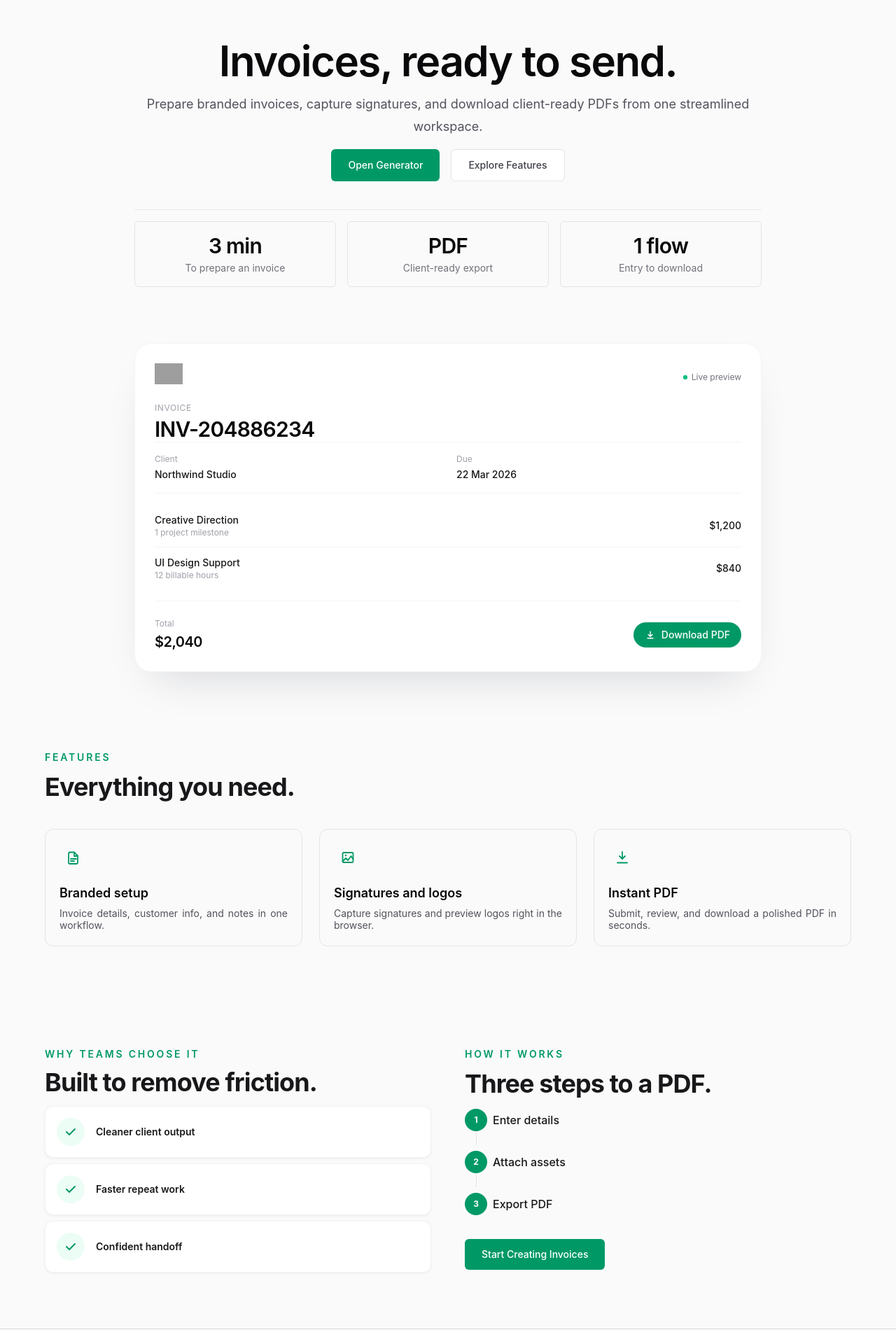
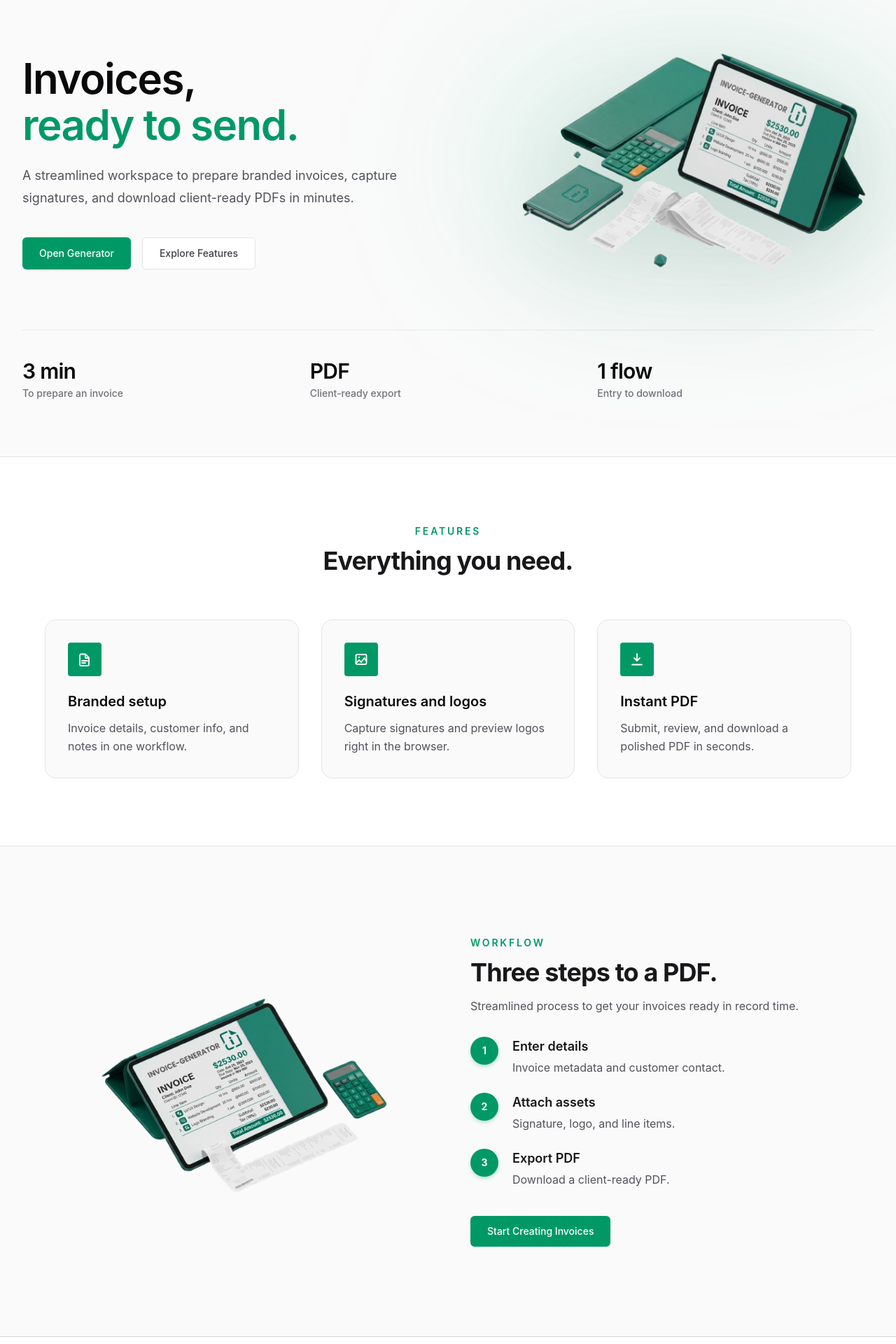
Before and after one commit to trianandafajar/Invoice-Generator-Frontend, a Vue app: page / in a window 1280 px wide. Shown: the part 80-2000 px from the top of the page at 70% size. Built offline with nearby package versions, Linux system fonts and the light colour scheme; grey boxes are pictures that could not be loaded.

Commit message:
feat: add landing page with feature showcase and workflow overview

```diff
--- a/src/views/LandingView.vue
+++ b/src/views/LandingView.vue
@@ -1,7 +1,6 @@
 <script setup lang="ts">
 import Footer from '../components/Footer.vue'
 import Header from '../components/Header.vue'
-import LogoMark from '../components/LogoMark.vue'
 import MarketingFeatureIcon from '../components/MarketingFeatureIcon.vue'
 import { RouterLink } from 'vue-router'
 
@@ -9,11 +8,6 @@ const stats = Object.freeze([
   { value: '3 min', label: 'To prepare an invoice' },
   { value: 'PDF', label: 'Client-ready export' },
   { value: '1 flow', label: 'Entry to download' },
-])
-
-const previewItems = Object.freeze([
-  { name: 'Creative Direction', meta: '1 project milestone', price: '$1,200' },
-  { name: 'UI Design Support', meta: '12 billable hours', price: '$840' },
 ])
 
 const features = Object.freeze([
@@ -34,33 +28,18 @@ const features = Object.freeze([
   },
 ])
 
-const differentiators = Object.freeze([
-  {
-    title: 'Cleaner client output',
-    description: 'Focuses on the information that matters most.',
-  },
-  {
-    title: 'Faster repeat work',
-    description: 'Sectioned inputs and live previews remove friction.',
-  },
-  {
-    title: 'Confident handoff',
-    description: 'Collect, attach, and export without switching tools.',
-  },
-])
-
 const steps = Object.freeze([
   {
     title: 'Enter details',
-    description: 'Invoice metadata, billing, and customer contact.',
+    description: 'Invoice metadata and customer contact.',
   },
   {
     title: 'Attach assets',
-    description: 'Signature, logo, and line items with totals.',
+    description: 'Signature, logo, and line items.',
   },
   {
     title: 'Export PDF',
-    description: 'Submit and download a client-ready PDF.',
+    description: 'Download a client-ready PDF.',
   },
 ])
 </script>
@@ -70,167 +49,104 @@ const steps = Object.freeze([
     <Header :show-features-link="true" />
 
     <main id="main-content" tabindex="-1">
-      <section class="px-5 pb-20 pt-10 sm:px-6 lg:px-8 lg:pb-20 lg:pt-10" aria-labelledby="landing-hero-title">
-        <div class="mx-auto max-w-6xl">
-          <div class="text-center justify-center max-w-4xl mx-auto">
+      <section class="px-5 pt-10 sm:px-6 lg:px-8 lg:pt-20 overflow-hidden" aria-labelledby="landing-hero-title">
+        <div class="mx-auto max-w-7xl">
+          <div class="grid gap-12 lg:grid-cols-2 items-center">
+            <div class="max-w-2xl">
               <h1 id="landing-hero-title"
-              class="mt-6 text-5xl font-semibold text-center tracking-tight text-zinc-950 sm:text-6xl">
-              Invoices, ready to send.
+                class="text-5xl font-semibold tracking-tight text-zinc-950 sm:text-6xl leading-[1.1]">
+                Invoices, <br class="hidden sm:block" />
+                <span class="text-emerald-600">ready to send.</span>
               </h1>
-            <p class="mt-4 text-lg leading-8 text-zinc-600">
-              Prepare branded invoices, capture signatures, and download client-ready PDFs from one streamlined
-              workspace.
+              <p class="mt-6 text-lg leading-8 text-zinc-600">
+                A streamlined workspace to prepare branded invoices, capture signatures, and download client-ready PDFs
+                in minutes.
               </p>
 
-            <div class="mt-4 flex flex-col gap-4 sm:flex-row justify-center">
-              <RouterLink to="/generator" class="app-button app-button-primary app-button-lg justify-center">
+              <div class="mt-10 flex flex-col gap-4 sm:flex-row">
+                <RouterLink to="/generator" class="app-button app-button-primary app-button-lg justify-center px-8">
                   Open Generator
                 </RouterLink>
-              <a href="#features" class="app-button app-button-secondary app-button-lg justify-center">
+                <a href="#features" class="app-button app-button-secondary app-button-lg justify-center px-8">
                   Explore Features
                 </a>
               </div>
+            </div>
 
-            <div class="mt-10 grid gap-4 border-t border-zinc-200/70 pt-4 sm:grid-cols-3">
-              <div v-for="stat in stats" class="border border-zinc-200 rounded-md p-4" :key="stat.label">
+            <div class="relative lg:scale-110 lg:translate-x-10">
+              <!-- Subtle background glow -->
+              <div class="absolute inset-0 bg-emerald-500/10 blur-[100px] rounded-full -z-10"></div>
+              <img src="/preview1.png" alt="Invoice Generator Dashboard Preview"
+                class="w-full h-auto drop-shadow-[0_32px_64px_rgba(0,0,0,0.12)]" />
+            </div>
+          </div>
+
+          <div class="mt-20 grid gap-4 border-t border-zinc-200/70 pt-10 sm:grid-cols-3 mb-20">
+            <div v-for="stat in stats" class="flex flex-col items-center sm:items-start" :key="stat.label">
               <p class="text-3xl font-semibold tracking-tight text-zinc-950">{{ stat.value }}</p>
-                <p class="mt-1 text-sm text-zinc-500">{{ stat.label }}</p>
-              </div>
+              <p class="mt-1 text-sm text-zinc-500 font-medium">{{ stat.label }}</p>
             </div>
           </div>
         </div>
       </section>
 
-      <section class="px-5 pb-20 sm:px-6 lg:px-8 lg:pb-24" aria-label="Invoice preview">
-        <div class="mx-auto max-w-4xl">
-          <div
-            class="relative overflow-hidden rounded-3xl border border-zinc-100 bg-white p-7 text-zinc-950 shadow-[0_30px_60px_-30px_rgba(15,23,42,0.18)]">
-            <div class="flex items-center justify-between">
-              <LogoMark size="sm" class-name="shrink-0" />
-              <span class="inline-flex items-center gap-1.5 text-xs text-zinc-500">
-                <span class="relative flex h-1.5 w-1.5">
-                  <span
-                    class="absolute inline-flex h-full w-full animate-ping rounded-full bg-emerald-400 opacity-75"></span>
-                  <span class="relative inline-flex h-1.5 w-1.5 rounded-full bg-emerald-500"></span>
-                </span>
-                Live preview
-              </span>
-            </div>
-
-            <div class="mt-4 flex items-center justify-between">
-              <div>
-                <p class="text-xs uppercase tracking-wider text-zinc-400">Invoice</p>
-                <p class="mt-1 text-3xl font-semibold tracking-tight text-zinc-950">INV-204886234</p>
-              </div>
-            </div>
-
-            <div class="grid grid-cols-2 gap-6 border-t border-zinc-100 pt-4 text-sm">
-              <div>
-                <p class="text-xs text-zinc-400">Client</p>
-                <p class="mt-1 font-medium text-zinc-900">Northwind Studio</p>
-              </div>
-              <div>
-                <p class="text-xs text-zinc-400">Due</p>
-                <p class="mt-1 font-medium text-zinc-900">22 Mar 2026</p>
-              </div>
-            </div>
-
-            <div class="mt-4 border-t border-zinc-100 pt-4">
-              <ul class="divide-y divide-zinc-100 text-sm">
-                <li v-for="item in previewItems" :key="item.name" class="flex items-center justify-between py-3">
-                  <div>
-                    <p class="font-medium text-zinc-900">{{ item.name }}</p>
-                    <p class="text-xs text-zinc-400">{{ item.meta }}</p>
-                  </div>
-                  <p class="font-medium text-zinc-900">{{ item.price }}</p>
-                </li>
-              </ul>
-            </div>
-
-            <div class="mt-4 flex items-center justify-between border-t border-zinc-100 pt-6">
-              <div>
-                <p class="text-xs text-zinc-400">Total</p>
-                <p class="mt-1 text-xl font-semibold tracking-tight text-zinc-950">$2,040</p>
-              </div>
-              <button type="button"
-                class="inline-flex items-center gap-2 rounded-full bg-emerald-600 px-4 py-2 text-sm font-medium text-white">
-                <svg class="h-4 w-4" viewBox="0 0 20 20" fill="none" stroke="currentColor" stroke-width="1.8"
-                  aria-hidden="true">
-                  <path d="M10 4v9m0 0 3.5-3.5M10 13 6.5 9.5M5 16h10" stroke-linecap="round" stroke-linejoin="round" />
-                </svg>
-                Download PDF
-              </button>
-            </div>
-          </div>
-        </div>
-      </section>
-
-      <section id="features" class="px-5 py-4 sm:px-6 lg:px-8" aria-labelledby="features-title">
+      <section id="features" class="px-5 py-24 sm:px-6 lg:px-8 bg-white border-y border-zinc-200"
+        aria-labelledby="features-title">
         <div class="mx-auto max-w-6xl">
-          <div class="max-w-xl">
+          <div class="text-center max-w-2xl mx-auto mb-16">
             <p class="section-kicker">Features</p>
             <h2 id="features-title" class="section-title">Everything you need.</h2>
           </div>
 
-          <div class="mt-10 grid gap-6 sm:grid-cols-3">
-            <article v-for="feature in features" :key="feature.title" class="border border-zinc-200 rounded-xl p-5">
-              <!-- Ikon tanpa background -->
-              <div class="flex h-10 w-10 items-center justify-center rounded-xl text-emerald-600">
+          <div class="grid gap-8 sm:grid-cols-3">
+            <article v-for="feature in features" :key="feature.title"
+              class="bg-zinc-50 border border-zinc-200 rounded-2xl p-8 hover:shadow-md transition-shadow">
+              <div class="flex h-12 w-12 items-center justify-center bg-emerald-600 text-white rounded-sm">
                 <MarketingFeatureIcon :name="feature.icon" />
               </div>
-              <h3 class="mt-5 text-lg font-semibold leading-tight text-zinc-950">
+              <h3 class="mt-6 text-xl font-semibold leading-tight text-zinc-950">
                 {{ feature.title }}
               </h3>
-              <p class="mt-2 text-sm leading-tight text-zinc-600 text-justify">
+              <p class="mt-3 text-zinc-600 leading-relaxed">
                 {{ feature.description }}
               </p>
             </article>
           </div>
         </div>
       </section>
-      <section class="px-5 pb-20 lg:pt-32 sm:px-6 lg:px-8" aria-labelledby="why-teams-title">
-        <div class="mx-auto grid max-w-6xl gap-12 lg:grid-cols-2">
-          <div>
-            <p class="section-kicker">Why teams choose it</p>
-            <h2 id="why-teams-title" class="section-title leading-none">Built to remove friction.</h2>
 
-            <ul class="mt-4 space-y-2">
-              <li v-for="point in differentiators" :key="point.title"
-                class="flex items-center gap-4 rounded-xl border border-zinc-100 bg-white p-4 shadow shadow-zinc-200/50">
-                <span
-                  class="flex h-10 w-10 shrink-0 items-center justify-center rounded-full bg-emerald-50 text-emerald-600">
-                  <svg viewBox="0 0 20 20" class="h-5 w-5 fill-none stroke-current" stroke-width="2" aria-hidden="true">
-                    <path d="m4 10 4 4 8-8" stroke-linecap="round" stroke-linejoin="round" />
-                  </svg>
-                </span>
-                <span class="text-sm font-semibold text-zinc-900">{{ point.title }}</span>
-              </li>
-            </ul>
+      <section class="px-5 py-20 sm:px-6 lg:px-8 lg:py-32" aria-labelledby="how-it-works-title">
+        <div class="mx-auto grid max-w-6xl gap-16 lg:grid-cols-2 items-center">
+          <div class="order-2 lg:order-1">
+            <div class="relative">
+              <img src="/preview2.png" alt="Invoice PDF Preview" class="w-full h-auto" />
+            </div>
           </div>
 
-          <div>
-            <p class="section-kicker">How it works</p>
-            <h2 class="section-title">Three steps to a PDF.</h2>
+          <div class="order-1 lg:order-2">
+            <p class="section-kicker">Workflow</p>
+            <h2 id="how-it-works-title" class="section-title">Three steps to a PDF.</h2>
+            <p class="mt-4 text-zinc-600 mb-8">Streamlined process to get your invoices ready in record time.</p>
 
-            <ol class="mt-4 space-y-2">
-              <li v-for="(step, index) in steps" :key="step.title"
-                class="flex items-start gap-5 pb-6 relative pl-10 last:pb-0">
-                <span class="absolute left-4 top-0 h-full w-px bg-zinc-200 last:hidden" aria-hidden="true"></span>
-
+            <ol class="space-y-6">
+              <li v-for="(step, index) in steps" :key="step.title" class="flex items-start gap-5 relative">
                 <span
-                  class="absolute left-0 flex h-8 w-8 shrink-0 items-center justify-center rounded-full bg-emerald-600 text-xs font-bold text-white">
+                  class="flex h-10 w-10 shrink-0 items-center justify-center rounded-full bg-emerald-600 text-sm font-bold text-white shadow-md shadow-emerald-600/20">
                   {{ index + 1 }}
                 </span>
-
-                <span class="block pt-1 text-base font-medium text-zinc-900">{{ step.title }}</span>
+                <div>
+                  <h3 class="text-lg font-semibold text-zinc-900">{{ step.title }}</h3>
+                  <p class="mt-1 text-zinc-600">{{ step.description }}</p>
+                </div>
               </li>
             </ol>
 
-            <RouterLink to="/generator" class="app-button app-button-primary app-button-lg mt-9.5 inline-flex">
+            <div class="mt-10">
+              <RouterLink to="/generator" class="app-button app-button-primary app-button-lg inline-flex">
                 Start Creating Invoices
               </RouterLink>
             </div>
-
+          </div>
         </div>
       </section>
     </main>
```
Also changed, not shown: public/preview1.png (added), public/preview2.png (added). Lines whose indentation alone changed are shown as unchanged.
